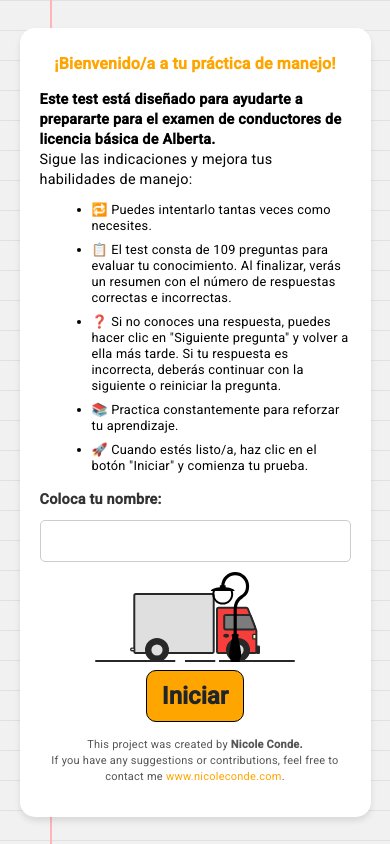
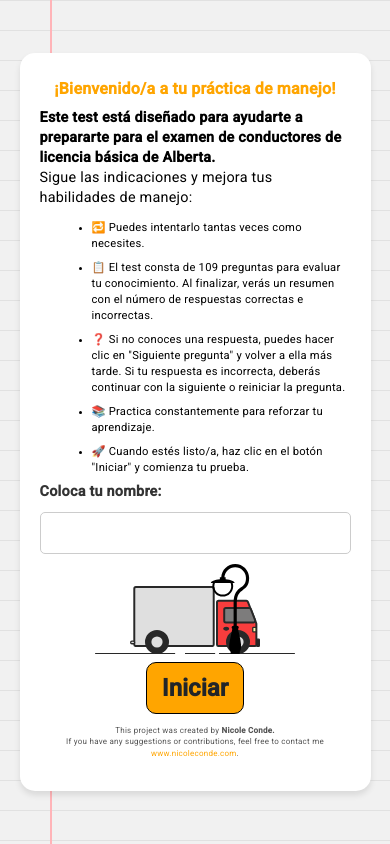
Before and after one commit to NicoleCondeDuque/driverTest, an Angular app: page /welcome in a window 390 px wide. Built offline with nearby package versions, Linux system fonts and the light colour scheme.

Commit message:
styles in welcome

```diff
--- a/src/app/components/welcome/welcome.component.css
+++ b/src/app/components/welcome/welcome.component.css
@@ -245,10 +245,25 @@ input.form-control {
 
 @media screen and (max-width: 480px) {
   .footer-container {
-    margin-top: 15px;
+    margin-top: 11px;
   }
 
   .welcome-title {
     font-size: 1rem;
   }
+  .list-intructions {
+    font-size: 0.7rem;
+    line-height: 1rem;
+  }
+  .section-instructions{
+    margin-top: -7px;
+  }
+  .name{
+    margin-top: -10px;
+  }
+
+  .footer-text {
+   font-size: 0.5rem;
+   line-height: 0.7rem;
+  }
 }
--- a/src/app/components/welcome/welcome.component.html
+++ b/src/app/components/welcome/welcome.component.html
@@ -15,7 +15,7 @@
     <li>🚀 Cuando estés listo/a, haz clic en el botón "Iniciar" y comienza tu prueba.</li>
   </ol>
 
-    <div class="name ">
+    <div class="name">
       <label for="">Coloca tu nombre:</label>
 <input #name type="text" class="form-control">
     </div>
```
